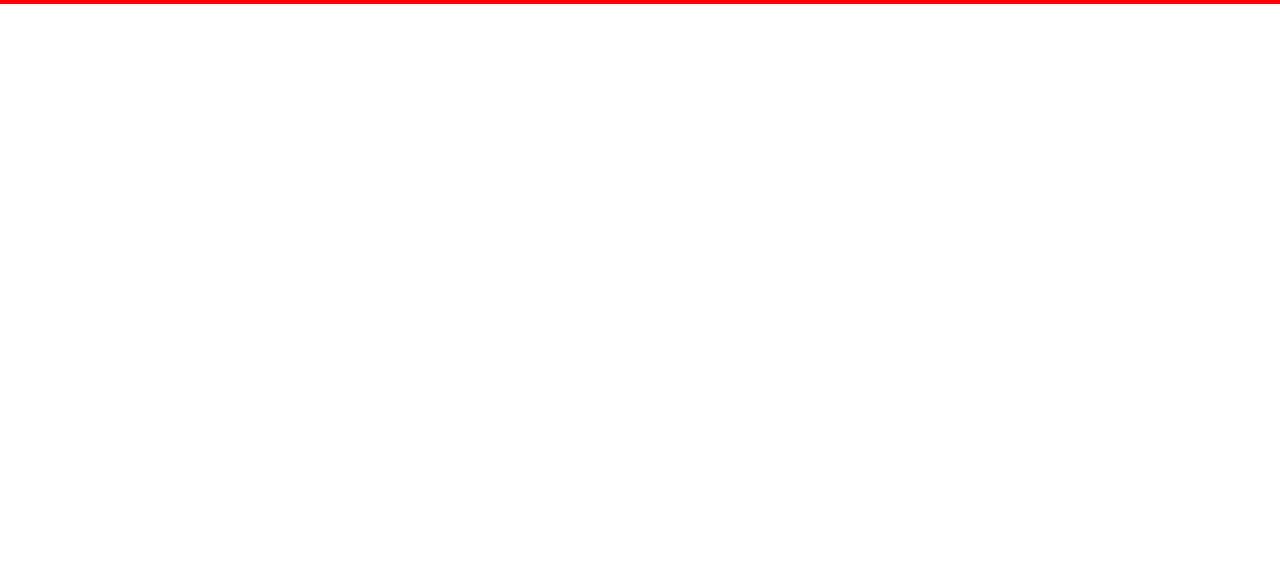
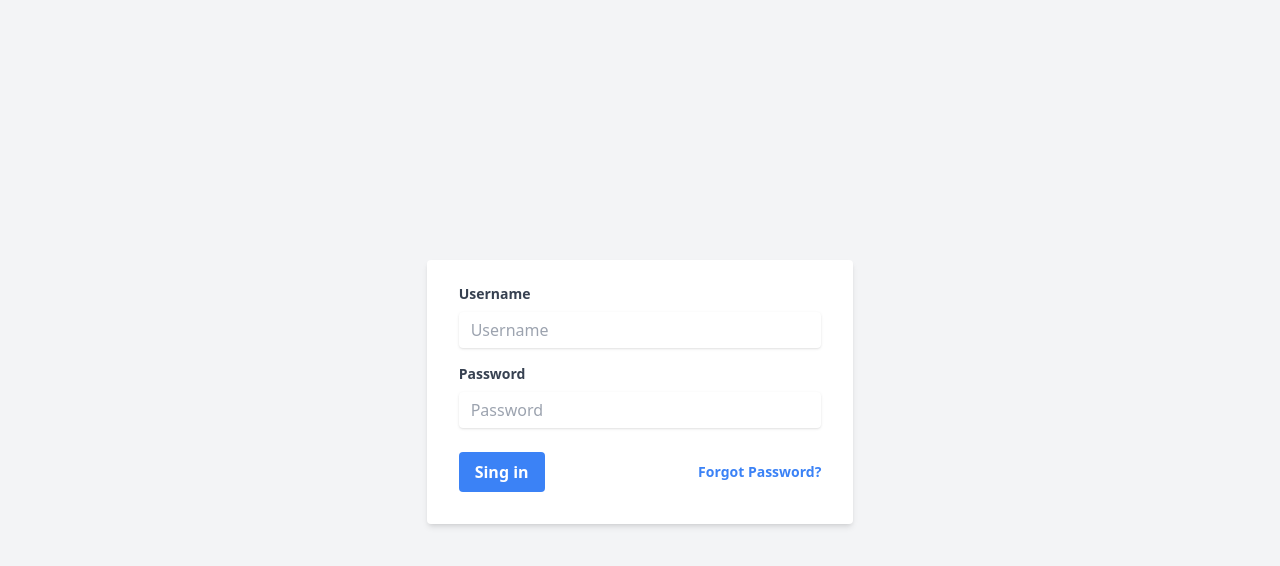
Before and after one commit to jeferson-git/gestao-eventos-adm, a Vue app: page / in a window 1280 px wide. Shown: the top 566 px of the page. Built offline with nearby package versions, Linux system fonts and the light colour scheme.

Commit message:
projeto jeferson

```diff
--- a/index.html
+++ b/index.html
@@ -7,7 +7,7 @@
     <title>Vite App</title>
   </head>
   <body>
-    <div class="container mx-auto teste" id="app"></div>
+    <div class="container mx-auto" id="app"></div>
     <script type="module" src="/src/main.ts"></script>
   </body>
 </html>
--- a/package.json
+++ b/package.json
@@ -7,9 +7,11 @@
     "preview": "vite preview"
   },
   "dependencies": {
-    "vue": "^3.2.25"
+    "vue": "^3.2.25",
+    "vue-router": "^4.0.12"
   },
   "devDependencies": {
+    "@types/node": "^17.0.16",
     "@vitejs/plugin-vue": "^2.0.0",
     "autoprefixer": "^10.4.2",
     "postcss": "^8.4.6",
--- a/src/App.vue
+++ b/src/App.vue
@@ -1,12 +1,15 @@
 <template>
-  <div class="container mx-auto teste">
-
+  <div>
+     <router-view></router-view>
   </div>
 </template>
 <script lang="ts">
 import { defineComponent } from 'vue'
 
+import Login from './components/Login.vue'
+
 export default defineComponent({
+  components: { Login },
   setup() {
 
   },
--- /dev/null
+++ b/src/components/Login.vue
@@ -0,0 +1,44 @@
+<template>
+  <div :class="componentClass">
+    <div :class="cardClass">
+      <FormLogin />
+    </div>
+  </div>
+</template>
+
+<script lang="ts">
+import { computed, defineComponent } from "vue";
+import FormLogin from "./login-components/FormLogin.vue";
+
+export default defineComponent({
+  components: { FormLogin },
+  name: "login",
+  props: {
+    userName: String,
+    password: String,
+  },
+  setup() {
+    const componentClass = computed(() => {
+      const base = ["flex", "h-screen", "justify-center", "items-center","bg-gray-100"];
+
+      return base;
+    });
+
+    const cardClass = computed(() => {
+      const base = [
+        "w-4/12",
+        "bg-white",
+        "shadow-md",
+        "rounded",
+        "px-8",
+        "pt-6",
+        "pb-8",
+        "mb-4",
+      ];
+
+      return base;
+    });
+    return { componentClass, cardClass };
+  },
+});
+</script>
--- /dev/null
+++ b/src/components/login-components/FormLogin.vue
@@ -0,0 +1,87 @@
+<template>
+  <div :class="componentClass">
+    <div>
+      <div class="mb-4">
+        <label :class="labelClass" for="username"> Username </label>
+        <input :class="formClass" id="username" placeholder="Username" type="text" />
+      </div>
+      <div class="mb-6">
+        <label :class="labelClass" for="password"> Password </label>
+        <input :class="formClass" id="password" placeholder="Password" type="password" />
+      </div>
+      <div class="flex items-center justify-between">
+        <div :class="buttonClass">Sing in</div>
+        <a :class="forgotClass"> Forgot Password?</a>
+      </div>
+    </div>
+  </div>
+</template>
+
+<script lang="ts">
+import { computed, defineComponent } from "vue";
+
+export default defineComponent({
+  setup() {
+    const componentClass = computed(() => {
+      const base = ["w-full", "max-w-sx"];
+
+      return base;
+    });
+
+    const formClass = computed(() => {
+      const base = [
+        "shadow",
+        "appearance-none",
+        "border-none",
+        "rounded",
+        "w-full",
+        "py-2",
+        "px-3",
+        "text-gray-700",
+        "leading-tight",
+        "focus:outline-none",
+        "focus:shadow-outline",
+      ];
+
+      return base;
+    });
+
+    const labelClass = computed(() => {
+      const base = ["block", "text-gray-700", "text-sm", "font-bold", "mb-2"];
+
+      return base;
+    });
+
+    const buttonClass = computed(() => {
+      const base = [
+        "bg-blue-500",
+        "hover:bg-blue-700",
+        "text-white",
+        "font-bold",
+        "py-2",
+        "px-4",
+        "rounded",
+        "focus:outline-none",
+        "focus:shadown-outline",
+      ];
+
+      return base;
+    });
+
+    const forgotClass = computed(() => {
+      const base = [
+        "inline-block",
+        "align-baseline",
+        "font-bold",
+        "text-sm",
+        "text-blue-500",
+        "hover:text-blue-800"
+      ]
+      return base;
+
+    })
+
+    return { componentClass, formClass, labelClass, buttonClass, forgotClass };
+  },
+});
+</script>
--- a/src/main.ts
+++ b/src/main.ts
@@ -1,5 +1,8 @@
 import { createApp } from 'vue'
 import App from './App.vue'
+
+import router from './routes/index'
+
 import './index.css'
 
-createApp(App).mount('#app')
+createApp(App).use(router).mount('#app')
--- /dev/null
+++ b/src/routes/index.ts
@@ -0,0 +1,14 @@
+import { createRouter, createWebHistory } from 'vue-router'
+import Login from '../components/Login.vue'
+const routes = [
+  {
+    path: '/',
+    name: 'Home',
+    component: Login
+  },
+]
+const router = createRouter({
+  history: createWebHistory(),
+  routes
+})
+export default router
```
Also changed, not shown: 1 other file (tests, documents, lock files or other folders).
